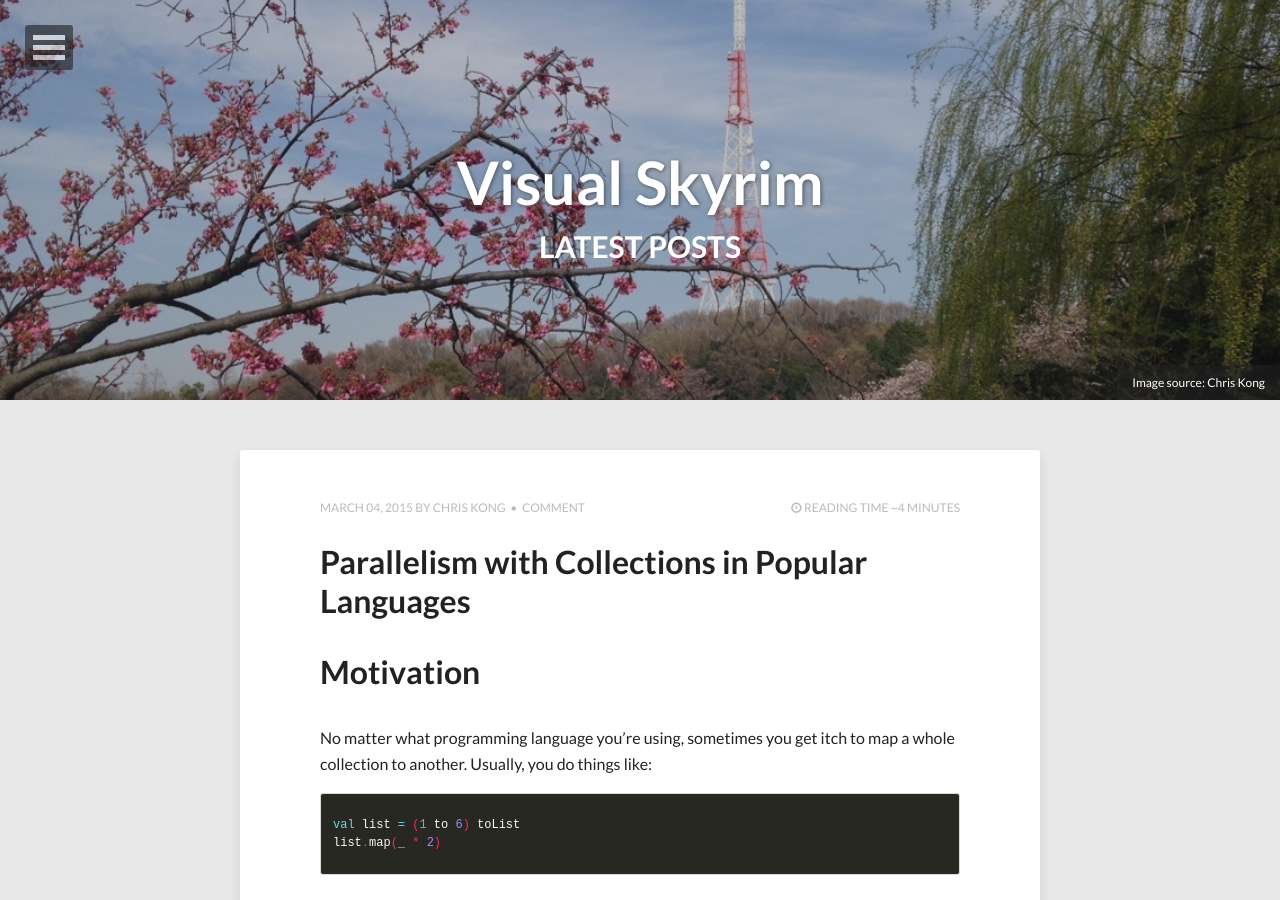
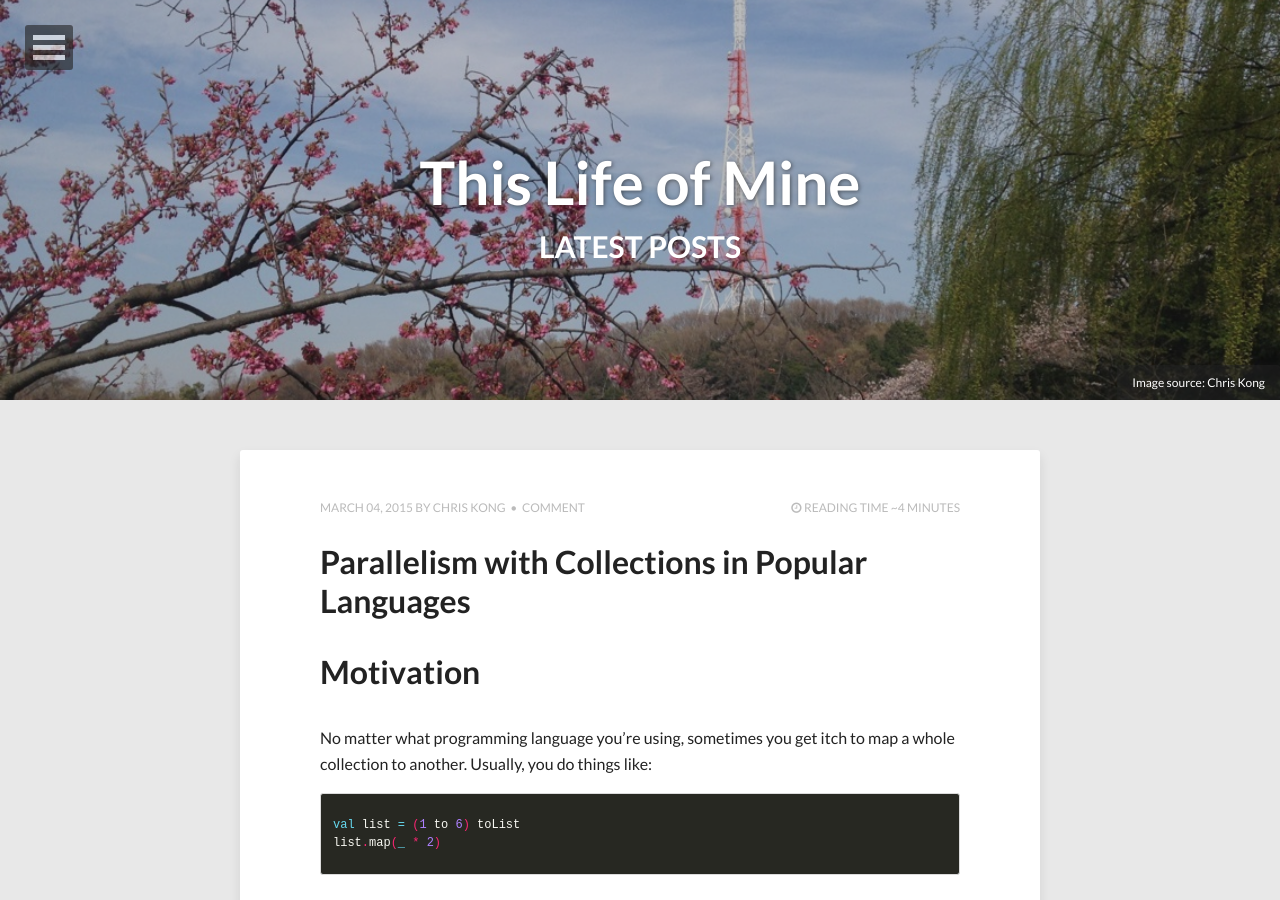
Before and after one commit to visualskyrim/visualskyrim.github.io, a Jekyll site: the page built from index.html, in a window 1280 px wide and 900 px high. Built offline with Jekyll 4.4.1, drawn with Linux system fonts in a browser that asks for light colours; nearby versions of some CDN libraries; the list of posts is cut into pages by our own code.

Commit message:
update config

```diff
--- a/_config.yml
+++ b/_config.yml
@@ -1,5 +1,5 @@
-title:            Visual Skyrim
-description:      Daily life of coding, gaming,and fun of both
+title:            This Life of Mine
+description:      Daily life of coding, gaming, and the fun of both.
 disqus_shortname: visualskyrim
 reading_time:     true
 words_per_minute: 200
@@ -10,7 +10,7 @@ url:              http://visualskyrim.github.io/
 owner:
   name:           Chris Kong
   avatar:         avatar.jpg
-  bio:            "Server engineer, like both virtual and reality ;)"
+  bio:            "Server engineer. Love both virtual and reality ;)"
   email:          visual.skyrim@gmail.com
   # Social networking links used in footer. Update and remove as you like.
   twitter:
```
